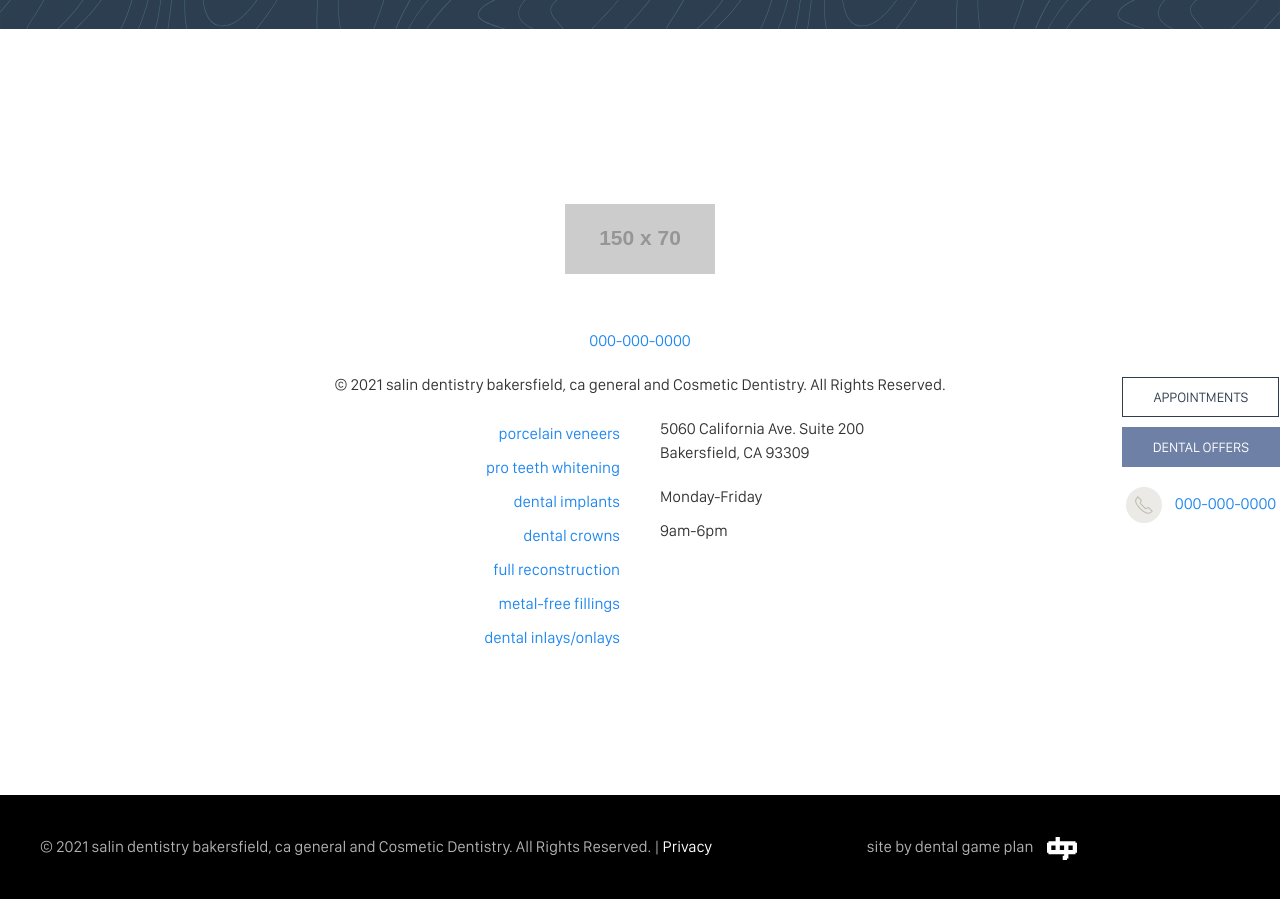
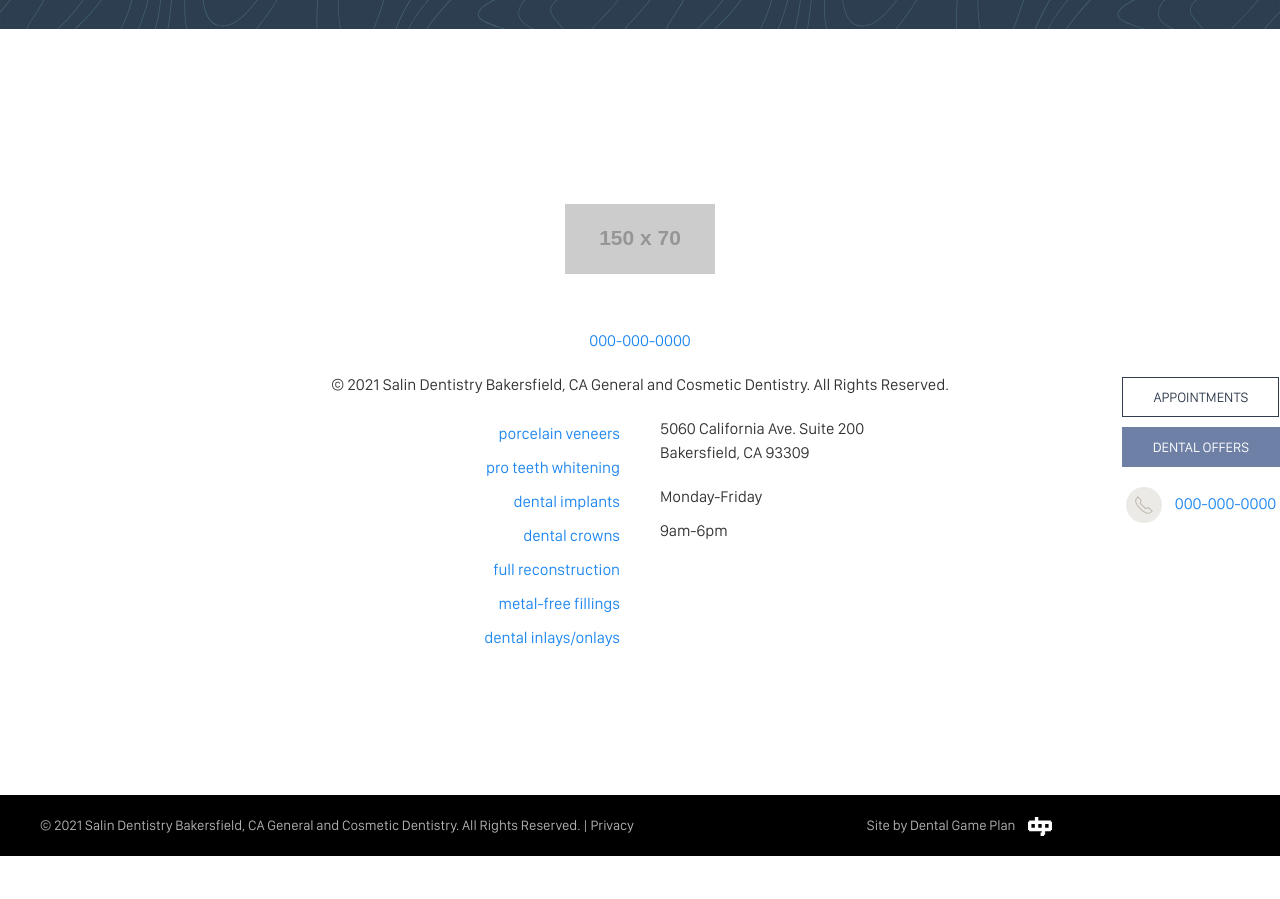
Before and after one commit to carbonWinter/base, a Jekyll site: the page built from index.md, in a window 1280 px wide and 900 px high, scrolled down 7842 px. Built offline with Jekyll 4.4.1, drawn with Linux system fonts in a browser that asks for light colours; some web fonts are replaced; after the commit the page ends 8698 px from its top, so only the background shows below that.

Commit message:
subfooter

```diff
--- a/_data/footer.yml
+++ b/_data/footer.yml
@@ -5,7 +5,7 @@ address: "5060 California Ave. Suite 200  \nBakersfield, CA 93309"
 hours:
 - Monday-Friday
 - 9am-6pm
-copyright: "© 2021 salin dentistry bakersfield, ca  general and Cosmetic Dentistry.
+copyright: "© 2021 Salin Dentistry Bakersfield, CA General and Cosmetic Dentistry.
   All Rights Reserved. "
 privacy_link:
   text: Privacy
--- a/_includes/footer-1.html
+++ b/_includes/footer-1.html
@@ -53,16 +53,16 @@
       </div>
     </div>
   </div>
-  <div class="uk-section-small{% if site.data.footer.subfooter.color == 'light' %} uk-light{% endif %}" style="background-color: {{ site.data.footer.subfooter.background | default: '#000' }};">
+  <div class="uk-section-xsmall{% if site.data.footer.subfooter.color == 'light' %} uk-light{% endif %}" style="background-color: {{ site.data.footer.subfooter.background | default: '#000' }};">
     <div class="uk-container">
-      <div class="uk-text-center uk-text-left@m" data-uk-grid>
+      <div class="uk-text-center uk-text-left@m uk-text-small" data-uk-grid>
         <div class="uk-width-expand@m">
           {{ site.data.footer.copyright }}
           {% if site.data.footer.privacy_link.url != '' %}
             | <a href="{% if site.data.footer.privacy_link.url contains 'http' %}{{ site.data.footer.privacy_link.url }}{% else %}{{ site.data.footer.privacy_link.url | relative_url }}{% endif %}">{{ site.data.footer.privacy_link.text }}</a>
           {% endif %}
         </div>
-        <div class="uk-width-1-3@m">site by dental game plan <img class="uk-margin-small-left" width="30" src="{{ '/assets/img/dental-game-plan.svg' | absolute_url }}" alt="dental game plan"></div>
+        <div class="uk-width-1-3@m">Site by Dental Game Plan <img class="uk-margin-small-left" width="24" src="{{ '/assets/img/dental-game-plan.svg' | absolute_url }}" alt="dental game plan"></div>
       </div>
     </div>
   </div>
--- a/_sass/mordecai/variables.scss
+++ b/_sass/mordecai/variables.scss
@@ -4,6 +4,13 @@
 // Global variables
 // $global-medium-font-size: 1.25rem;
 $global-background:                             #fff;
+
+$global-inverse-color:                          #fff;
+$inverse-global-color:                          rgba($global-inverse-color, 0.7);
+$inverse-base-color:                            $inverse-global-color;
+$inverse-base-link-color:                       $inverse-global-color;
+
+// $inverse-base-link-hover-color:                 $inverse-global-emphasis-color;
 
 // $global-border:                                 $global-secondary-background;
 // $global-font-family:                            'Montserrat', sans-serif;
```
